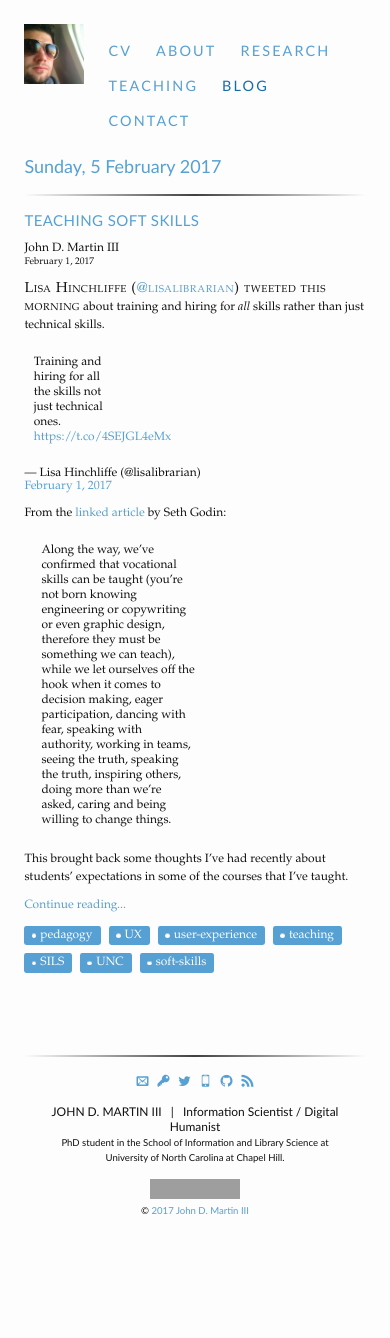
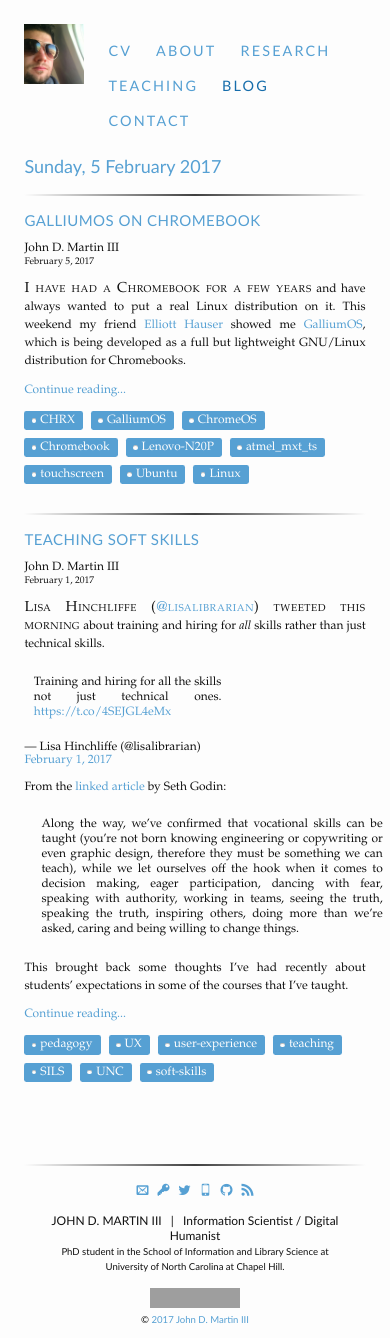
Before and after one commit to jdmar3/jdmar3.github.io, a Jekyll site: the page built from blog/index.html, in a window 390 px wide. Built offline with Jekyll 4.4.1, drawn with Linux system fonts in a browser that asks for light colours; Markdown is read by kramdown in place of the engine named in the settings; comment, search, counter and statistics services are not loaded; before the commit the page ends 1229 px from its top, so only the background shows below that; some of the changed lines change nothing that is shown; grey boxes are pictures that could not be loaded.

Commit message:
add blog post

````diff
--- a/_includes/head.html
+++ b/_includes/head.html
@@ -9,8 +9,10 @@
         window.location.protocol = "https";
   </script>
 
-  <title>{% if page.title %}{{ site.title }}&nbsp;|&nbsp;{{ page.title }}{% else %}{{ site.title }}{% endif %}</title>
-  <meta name="description" content="{% if page.excerpt %}{{ page.excerpt | strip_html | strip_newlines | truncate: 160 }}{% else %}{{ site.description }}{% endif %}">
+  <title>{% if page.title %}{{ page.title }}&nbsp;|&nbsp;{{ site.title }}{% else %}{{ site.title }}{% endif %}</title>
+  <meta name="description" content="{% if page.excerpt %}{{ page.excerpt | strip_html | strip_newlines }}{% else %}{{ site.description }}{% endif %}">
+  {% if site.keywords or page.tags %}<meta name="keywords" content="{% if page.tags %}{{ page.tags | join: ', ' }}{% endif %}{% if site.keywords %}, {{ site.keywords | join: ', ' }}{% endif %}">{% endif %}
+  {% if site.author or page.author %}<meta name="author" content="{% if page.author %}{{ page.author }}{% else %}{{ site.author }}{% endif %}">{% endif %}
 
   <!-- Google Fonts loaded here depending on setting in _data/options.yml true loads font, blank does not-->
   {% if site.data.options.lato_font_load %}
--- /dev/null
+++ b/_posts/2017-02-05-galliumos-on-Lenovo-Chromebook.md
@@ -0,0 +1,70 @@
+---
+layout: post
+title:  "GalliumOS on Chromebook"
+date:   2017-02-05 17:15:00
+categories: computing
+tags: [ CHRX, GalliumOS, ChromeOS, Chromebook, Lenovo N20P, atmel_mxt_ts, touchscreen, Ubuntu, Linux ]
+excerpt_separator: <!--more-->
+---
+
+{% newthought "I have had a Chromebook for a few years" %} and have always wanted to put a real Linux distribution on it.
+This weekend my friend [Elliott Hauser](https://twitter.com/hauspoor) showed me [GalliumOS](https://galliumos.org/), which is being developed as a full but lightweight GNU/Linux distribution for Chromebooks.
+
+<!--more-->
+
+This desire to have real Linux on my Chromebook was recently rekindled while working with students to install [Kali Linux](https://www.kali.org/) so that we can work on a [GNURadio](http://gnuradio.org/) project in [class](https://inls718.johndmart.in).
+I wanted to install Kali on the Lenovo N20P that I have been carrying everywhere for the last 2+ years, and so I tried [Crouton](https://github.com/dnschneid/crouton), since it has Kali as one of the available distributions.
+
+I couldn't get it to actually start the desktop environment, though.
+It would take the start command and then go to blank screen and then do nothing past that.
+
+# CHRX
+
+I mentioned this to Elliott and he suggested using [CHRX](https://github.com/reynhout/chrx) to set up a real dual-boot instead of Crouton, which just places another Linux chroot inside ChromeOS.
+Kali Linux was not one of the install options, but GalliumOS
+I played around with it on one of his devices and was pretty impressed.
+It had all the packages I need to run GNURadio with SDR devices, so I decided to give it a try.
+
+I followed the instructions available on the [GalliumOS wiki](https://wiki.galliumos.org/Installing) for my hardware ([Intel Baytrail](https://wiki.galliumos.org/Installing/Baytrail)), which requires a firmware update before the install can begin.
+
+I should add that the Chromebook was already in [developer mode](https://wiki.galliumos.org/Installing/Preparing) before I began.
+The GalliumOS involved downloading and running the [install script](https://chrx.org/#usage) once to update the firmware and install the legacy bootloader.{% sidenote 'warning' "It is really important to actually look at and understand the scripts that you are downloading before you run them using sudo. It is better to download the script first and then run it, in my opinion, but everyone makes their own choices." %}
+This powerwashes and "repairs" the Chromebook to repartition the SSD.
+Then, after a reboot, downloading and running the same script.
+
+I allocated the maximum available space to GalliumOS, because I'm not going to use ChromeOS much if at all at this point.
+I'll probably eventually just remove that partition altogether.
+
+# Touchscreen
+
+The touchscreen on the N20P worked out of the box with GalliumOS, but I noticed that it failed to respond after I closed and reopened the lid.
+
+After some poking around, I figured out that the there was something happening with the kernel module for the touchscreen that made it fail after a lid close suspend.
+It comes back just fine after a suspend from the interface, but if the lid is closed, then the touchscreen doesn't work.
+
+I was able to get it working once again once out of suspend by opening a terminal and reloading the `atmel_mxt_ts` module:
+
+`sudo rmmod atmel_mxt_ts && sudo modprobe atmel_mxt_ts`
+
+To avoid having to do that myself every time. I added a script (as root) to `/lib/systemd/system-sleep/` that reloads the module after the system comes back from suspend triggered by lid closure.
+
+```
+
+#!/bin/bash
+# /lib/systemd/system-sleep/touchscreen
+# This will reload the atmel_mxt_ts module after suspension from lid close
+# so that the touchscreen will function.
+
+set -e
+
+if [ "$2" = "suspend" ] || [ "$2" = "hybrid-sleep" ]; then
+    case "$1" in
+        post) /sbin/rmmod atmel_mxt_ts && /sbin/modprobe atmel_mxt_ts ;;
+    esac
+fi
+
+```
+
+This is a hack, and there is likely a better way to do this, but it works now, so I'm sated for the moment.
+
+Now I can install GNURadio and play with Software Defined Radio (SDR) on my Chromebook.
--- a/_sass/_settings.scss
+++ b/_sass/_settings.scss
@@ -11,9 +11,9 @@ $text-color: #111; //$bg-color: #fffff8;
 $bg-color: #fdfdfd; //$contrast-color: #a00000;
 $contrast-color: #56A0D3;
 $contrast-color-dark: #166DAB;
-$code-color: #bbb;
+$code-color: #333;
 $code-color-block: #bbb;
-$code-background-block: #222;
+$code-background-block: #333;
 $border-color: #333333;
 $link-style: color; // choices are 'color' or 'underline'. Default is color using $contrast-color set above
 $hr-linear-gradient: left, rgba(0,0,0,0), rgba(0,0,0,0.75), rgba(0,0,0,0);
--- a/css/tufte.scss
+++ b/css/tufte.scss
@@ -195,7 +195,7 @@ h1 code, h2 code, h3 code { font-size: 0.80em; } //left in for no real reason
 
 /*-- Table styling section - For Tufte-Jekyll, booktabs style is default for Markdown tables  --*/
 
-table, table.booktabs { width: auto;  //making booktabs style tables the unstyled default in case someone uses Markdown styling
+table, table.booktabs { width: 85%; //width: auto;  //making booktabs style tables the unstyled default in case someone uses Markdown styling
                  margin: 0 auto 0 0;
                  border-spacing: 0px;
                  border-top: 2px solid $border-color;
@@ -371,7 +371,7 @@ div.table-wrapper { overflow-x: auto } //changed all overflow values to 'auto' s
     figure { max-width: 90%; }
     figcaption, figure.fullwidth figcaption { margin-right: 0%;
         max-width: none; }
-    blockquote p, blockquote footer {  width: 45%;
+    blockquote p, blockquote footer {  width: 80%;
         padding-left: 5%;
         padding-right: 5%; }
 }
@@ -393,9 +393,7 @@ pre, pre code, p pre code { //width: 52.5%;
 
 .fullwidth/*, li.listing div*/{ max-width: 90%; }
 
-.fullwidth blockquote p { width: 45% !important; }
-
-.fullwidth { .sidenote, .sidenote-number, .marginnote { display: none; } }
+.full-width { .sidenote, .sidenote-number, .marginnote { display: none; } }
 
 .fullwidth div.highlight {
   width: 90%;
@@ -585,8 +583,7 @@ ul.content-listing li.listing div{
 }
 
 ul.content-listing li.listing div p{
-  text-align: left;
-	//text-align: justify;
+  text-align: justify;
 }
 
 ul.content-listing li.listing
@@ -687,8 +684,8 @@ hr.slender {
       //border-top: 1px solid #000;
       margin-top: 50pt; // added by JDM
       padding-top: 4pt; // added by JDM
-      border-top: 1px solid #000; // added by JDM
-      display: none; // added by JDM
+      //border-top: 1px solid #000; // added by JDM
+      //display: none; // added by JDM
     }
 
     thead {
@@ -1051,3 +1048,6 @@ hr.slender {
 .ico-target:before {
     content: "\e6f6";
 }
+.ico-blogger:before {
+		content: "\e64b"
+}
````
